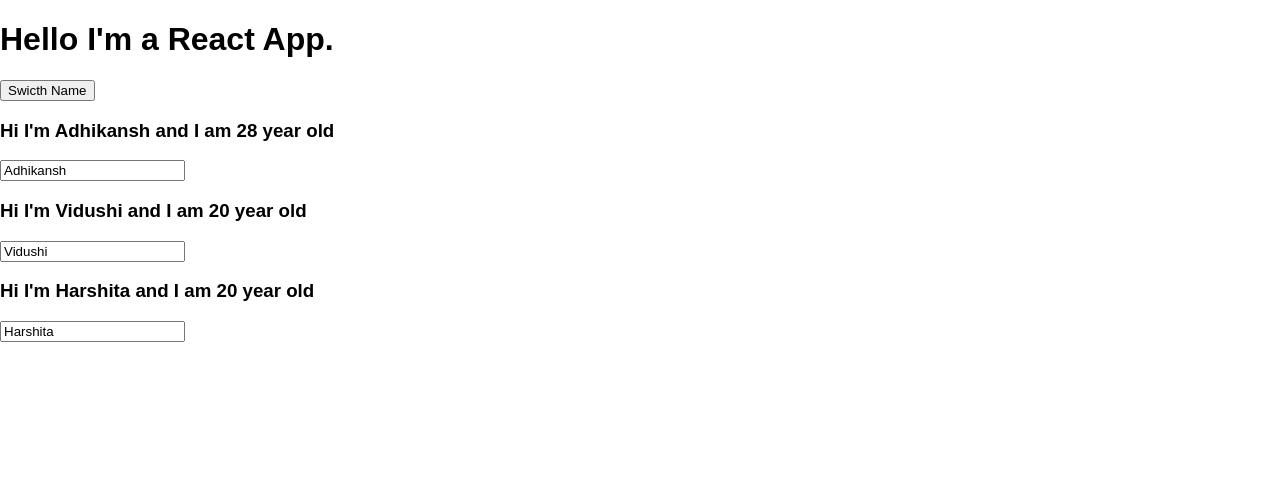
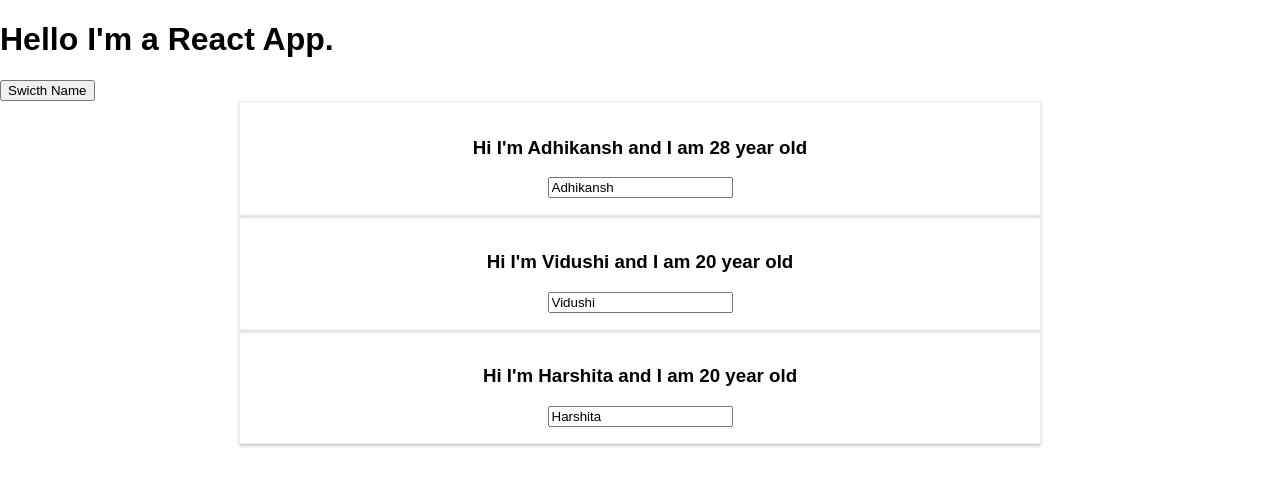
Before and after one commit to SIAM-VIT/React-Js, a React (Create React App) app in the folder react-complete-guide/: page / in a window 1280 px wide. Shown: the top 486 px of the page. Built offline with nearby package versions, Linux system fonts and the light colour scheme.

Commit message:
adding stylesheet

```diff
--- a/react-complete-guide/src/App.js
+++ b/react-complete-guide/src/App.js
@@ -1,6 +1,5 @@
 import React, { useState, Component } from "react";
 import "./App.css";
-
 import Person from "./Person/Person";
 
 class App extends Component {
--- /dev/null
+++ b/react-complete-guide/src/Person/Person.css
@@ -0,0 +1,8 @@
+.Person {
+  width: 60%;
+  margin: auto;
+  border: 1px solid #eee;
+  box-shadow: 0 2px 3px #ccc;
+  padding: 16px;
+  text-align: center;
+}
--- a/react-complete-guide/src/Person/Person.js
+++ b/react-complete-guide/src/Person/Person.js
@@ -1,8 +1,9 @@
 import React from "react";
+import "./Person.css";
 
 const Person = props => {
   return (
-    <div>
+    <div className="Person">
       <h3 onClick={props.Click}>
         Hi I'm {props.name} and I am {props.age} year old
       </h3>
```
